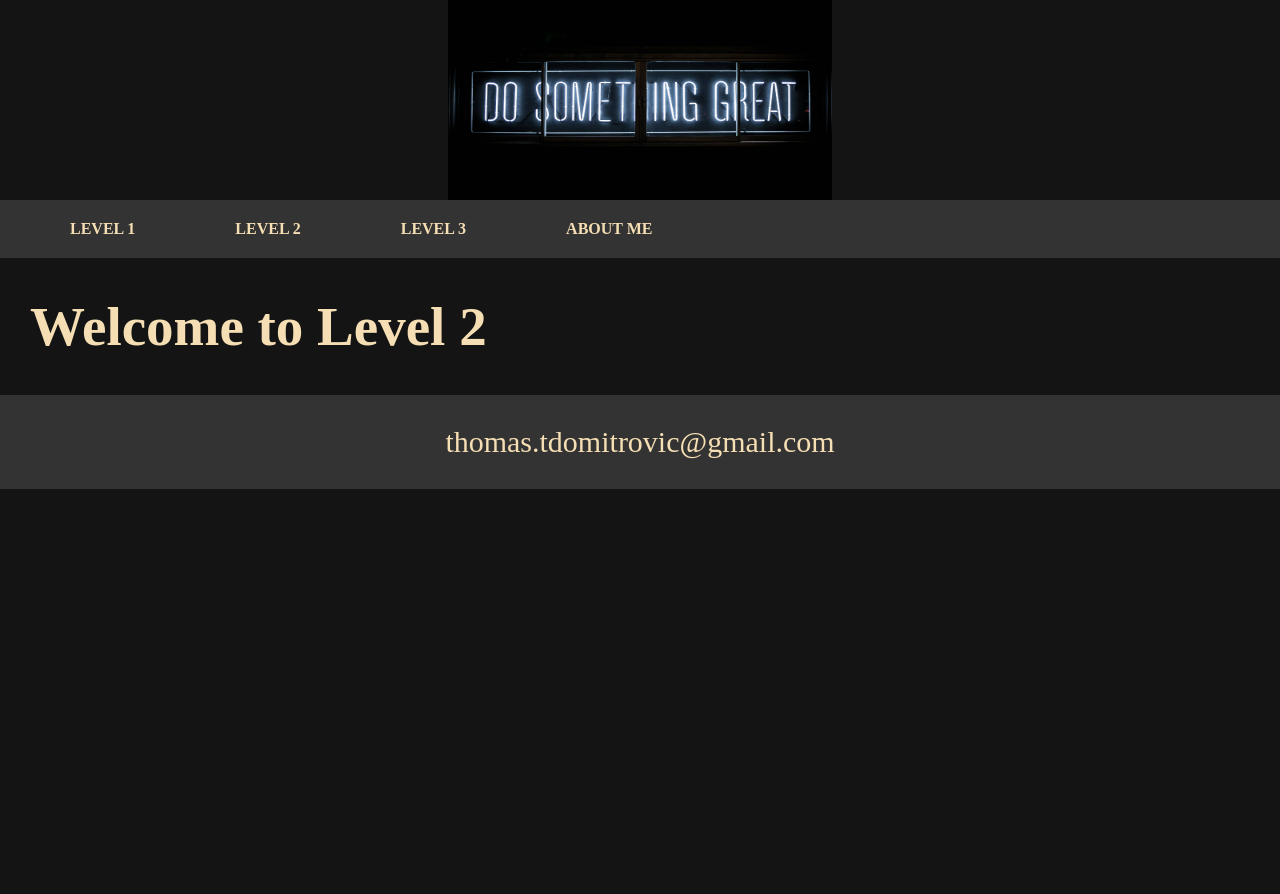
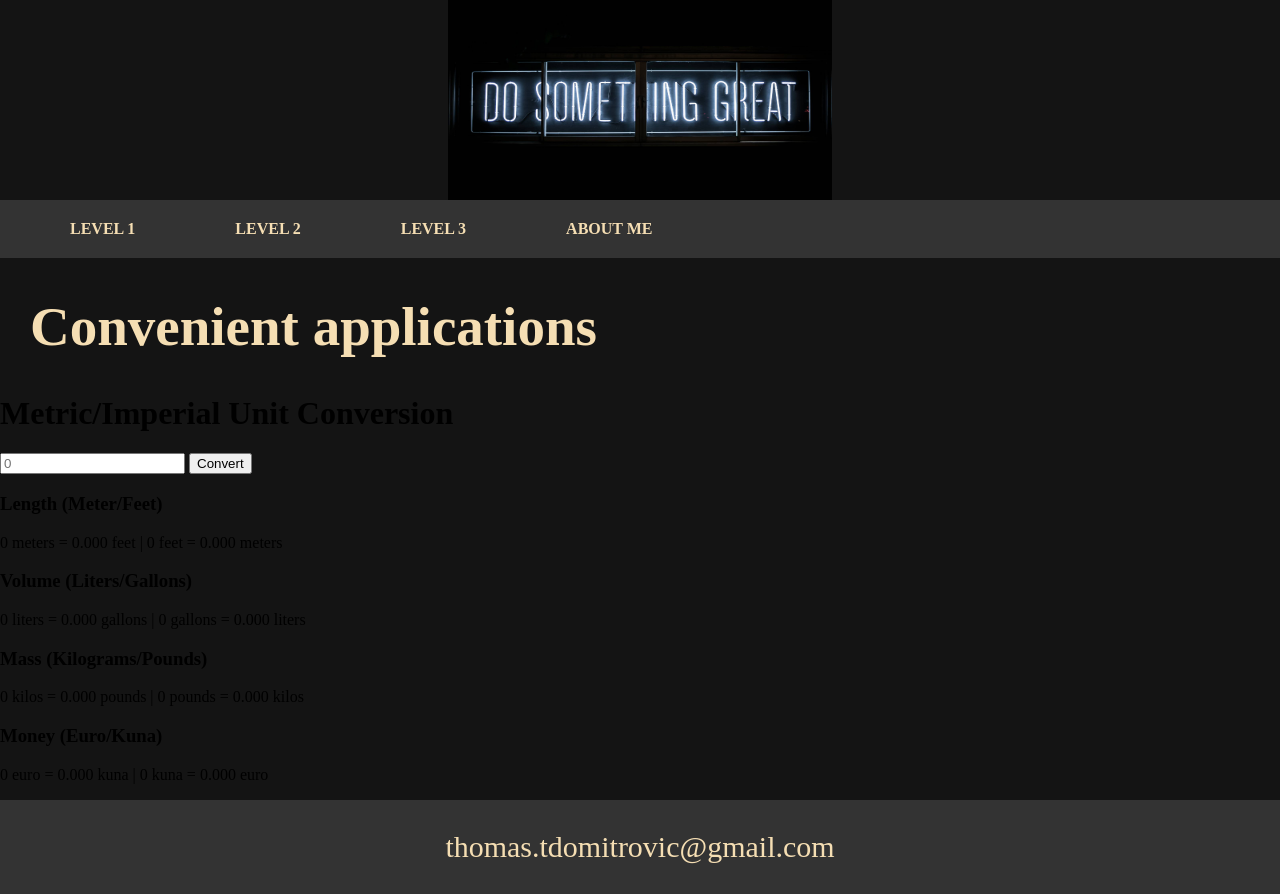
Before and after one commit to Thomas-Tomo/Levels-Project, a plain HTML site: page level2.html in a window 1280 px wide. Before the commit the page ends 800 px from the top, so only its background shows below. Drawn offline with Linux system fonts and the light colour scheme.

Commit message:
Update level2.html

```diff
--- a/level2.html
+++ b/level2.html
@@ -10,7 +10,7 @@
 <body>
     <!--Header,sticky-->
     <header>
-        <a href="index.html"><img  class="great" src="do something great.jpg" alt="do something great"></a>
+        <a href="sampleOne.html"><img  class="great" src="do something great.jpg" alt="do something great"></a>
 
         <!--Picture for the header through CSS-->
     </header>
@@ -23,6 +23,45 @@
             <li><a href="aboutme.html">About me</a></li>
         </ul>
     </nav>
-<h1 class="level1h">Welcome to Level 2</h1>
+<h1 class="level1h">Convenient applications</h1>
 
+<div id="wrapper-all">
+    <header id="header-converter">
+        <h1>Metric/Imperial Unit Conversion</h1>
+        <input id="input" type="text" placeholder="0">
+        <button id="convert-btn">Convert</button>
+    </header>
+<section id="wrapper-converter">
+    <section class="section-converter">
+        <h3>Length (Meter/Feet)</h3>
+        <p id="length-el">0 meters = 0.000 feet | 0 feet = 0.000 meters</p>
+    </section>
+
+    <section class="section-converter">
+        <h3>Volume (Liters/Gallons)</h3>
+        <p id="volume-el">0 liters = 0.000 gallons | 0 gallons = 0.000 liters</p>
+    </section>
+
+    <section class="section-converter">
+        <h3>Mass (Kilograms/Pounds)</h3>
+        <p id="mass-el">0 kilos = 0.000 pounds | 0 pounds = 0.000 kilos</p>
+    </section>
+
+  <!--tester -->
+  <section class="section-converter">
+    <h3>Money (Euro/Kuna)</h3>
+    <p id="money-el">0 euro = 0.000 kuna | 0 kuna = 0.000 euro</p>
+</section>
+
+
+
+
+
+
+</section>
+</div>
+
+
+<script src="UnitConverter.js"></script>
+</body>
 <footer><a href="mailto:thomas.tdomitrovic@gmail.com">thomas.tdomitrovic@gmail.com</a></footer>
```
